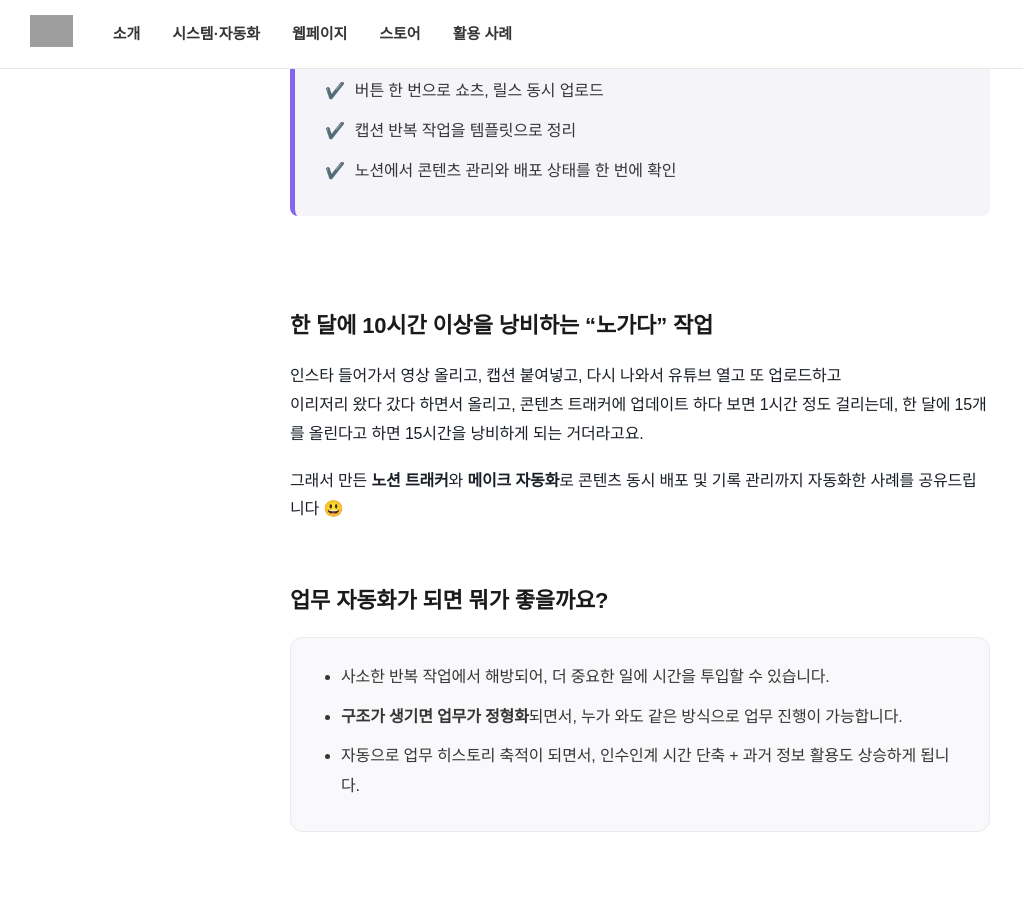
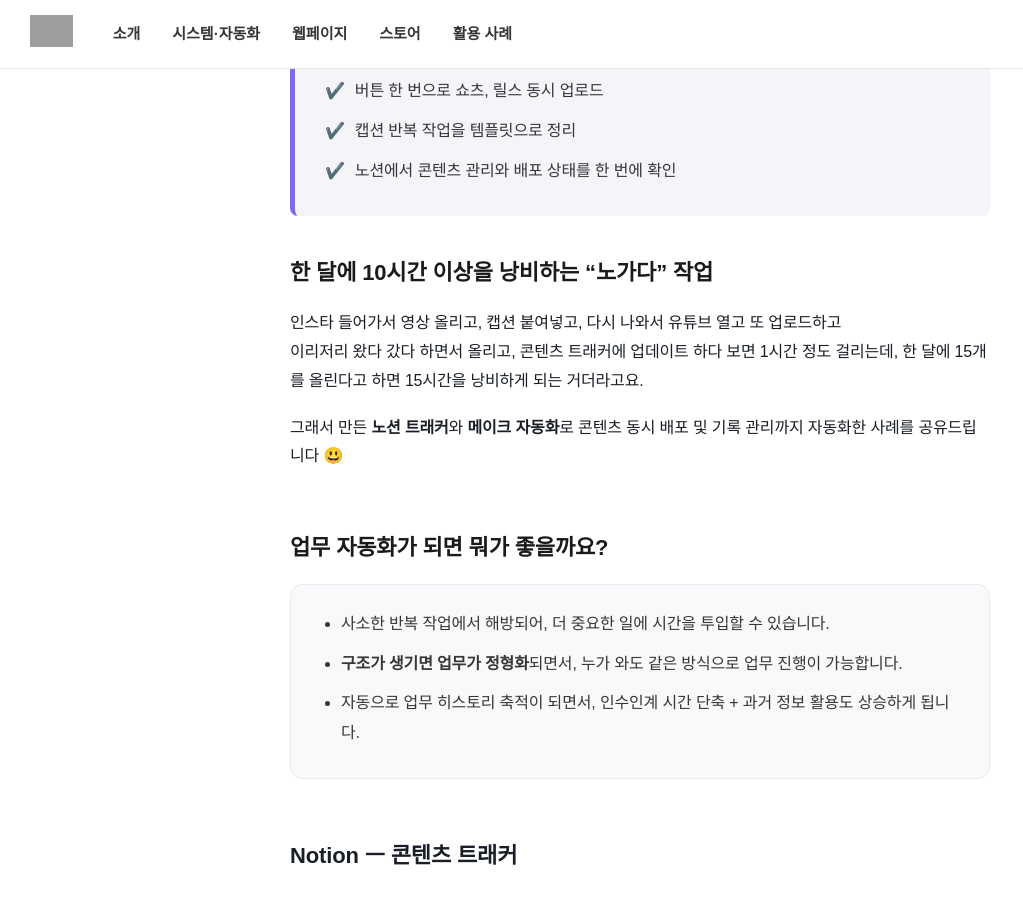
Before and after one commit to nsdlab26/blog, a Jekyll site: the page built from _posts/2026-03-20-sns-automation.md, in a window 1280 px wide and 900 px high, scrolled down 353 px. Shown: the whole window, without its empty margins (0-1023 px from the left). Built offline with Jekyll 4.4.1, drawn with Linux system fonts in a browser that asks for light colours; some web fonts are replaced; grey boxes are pictures that could not be loaded.

Commit message:
Update 2026-03-20-sns-automation.md

```diff
--- a/_posts/2026-03-20-sns-automation.md
+++ b/_posts/2026-03-20-sns-automation.md
@@ -19,7 +19,6 @@ meta_description: "영상 하나로 블로그 글까지. 영상 스크립트 기
 </ul>
 </blockquote>
 <section style="margin-bottom: 60px;">
-<h2 style="font-size: 22px; font-weight: bold; margin-top: 0px; margin-bottom: 20px; line-height: 1.5;"> </h2>
 <h2 style="font-size: 22px; font-weight: bold; margin-top: 0px; margin-bottom: 20px; line-height: 1.5;">한 달에 10시간 이상을 낭비하는 “노가다” 작업</h2>
 <p style="font-size: 16px; font-weight: 400; line-height: 1.8; color: #1a1f27; margin-bottom: 18px;">인스타 들어가서 영상 올리고, 캡션 붙여넣고, 다시 나와서 유튜브 열고 또 업로드하고<br /> 이리저리 왔다 갔다 하면서 올리고, 콘텐츠 트래커에 업데이트 하다 보면 1시간 정도 걸리는데, 한 달에 15개를 올린다고 하면 15시간을 낭비하게 되는 거더라고요.</p>
 <p style="font-size: 16px; font-weight: 400; line-height: 1.8; color: #1a1f27;">그래서 만든 <strong style="font-weight: bold;">노션 트래커</strong>와 <strong style="font-weight: bold;">메이크 자동화</strong>로 콘텐츠 동시 배포 및 기록 관리까지 자동화한 사례를 공유드립니다 😃</p>
@@ -35,7 +34,6 @@ meta_description: "영상 하나로 블로그 글까지. 영상 스크립트 기
 </div>
 </section>
 <section style="margin-bottom: 60px;">
-<h2 style="font-size: 22px; font-weight: bold; margin-bottom: 24px; color: #1a1f27; line-height: 1.5;"> </h2>
 <h2 style="font-size: 22px; font-weight: bold; margin-bottom: 24px; color: #1a1f27; line-height: 1.5;">Notion ㅡ 콘텐츠 트래커</h2>
 <h3 style="font-size: 18px; font-weight: bold; margin-bottom: 12px; line-height: 1.5;">📍 전체적으로 콘텐츠를 한눈에 관리할 수 있습니다.</h3>
 <ul style="font-size: 16px; font-weight: 400; margin-bottom: 24px; padding-left: 20px; line-height: 1.8;">
@@ -49,28 +47,26 @@ meta_description: "영상 하나로 블로그 글까지. 영상 스크립트 기
 <div style="margin-bottom: 10px;"><img style="width: 100%; border-radius: 8px;" src="https://cdn.imweb.me/upload/S20260317e48e798a6d243/af78e5984f5c1.png" alt="" /></div>
 </section>
 <section style="margin-bottom: 60px;">
-<h2 style="font-size: 22px; font-weight: bold; margin-bottom: 24px; color: #1a1f27; line-height: 1.5;"> </h2>
 <h2 style="font-size: 22px; font-weight: bold; margin-bottom: 24px; color: #1a1f27; line-height: 1.5;">Make ㅡ 업로드 자동화</h2>
 <h3 style="font-size: 18px; font-weight: bold; margin-bottom: 12px; line-height: 1.5;">📍 노션에서 버튼을 누르면 업로드가 시작됩니다.</h3>
 <p style="font-size: 16px; font-weight: 400; margin-bottom: 18px; line-height: 1.8;">노션에서 버튼 하나로 자동화가 시작되게 만들었는데, 이 버튼이 업로드 트리거 역할을 합니다. 30초만 기다리면 자동으로 배포가 되니 바로 다른 일에 집중할 수 있습니다.</p>
 <h3 style="font-size: 18px; font-weight: bold; margin-bottom: 12px; line-height: 1.5;">📍 업로드가 완료되면 노션에 ‘완료’로 변경됩니다.</h3>
 <p style="font-size: 16px; font-weight: 400; margin-bottom: 18px; line-height: 1.8;">자동으로 트래커에 반영되니 “이거 언제 올렸지?”, “이거 올렸었나?” 하는 경우가 사라졌어요.</p>
 <div style="font-size: 14px; color: #717680; background-color: #f9f9fb; padding: 12px 20px; border-radius: 6px; display: inline-block; margin-bottom: 18px; font-weight: 400;">* Make 자동화 모듈 ㅡ ‘무료 플랜’ 기준 월 약 120회 사용 가능</div>
-<div style="margin-bottom: 10px;"> </div>
+<div style="margin-bottom: 10px;"> </div>
 <div style="margin-bottom: 10px;"><img style="width: 100%; border-radius: 8px;" src="https://cdn.imweb.me/upload/S20260317e48e798a6d243/fb48b75c8ce08.png" alt="" /></div>
 </section>
 <section style="margin-bottom: 48px;">
 <p style="font-size: 16px; font-weight: 400; line-height: 1.8; color: #1a1f27; margin-bottom: 18px;">창 열었다 닫았다 하고, 올리고 나서 오타 확인하고... 이런 부분을 신경 쓰지 않아도 되는 상태가 되니 하루에 한 시간이나 더 중요한 일에 집중할 수 있게 되더라고요.</p>
 <p style="font-size: 16px; font-weight: 400; line-height: 1.8; color: #1a1f27; margin-bottom: 32px;">이렇게 구조를 만들어두면 누가 와도 할 수 있으니 업무 자체도 자연스럽게 정형화됩니다. 기획부터 업로드까지 전체 프로세스를 자동화할 수는 있지만 아직까지는 완성도가 떨어지더라고요.</p>
-<p style="font-size: 16px; font-weight: 400; line-height: 1.8; color: #1a1f27; margin-bottom: 32px;"> </p>
+<p style="font-size: 16px; font-weight: 400; line-height: 1.8; color: #1a1f27; margin-bottom: 32px;"> </p>
 <div style="font-size: 16px; font-weight: bold; color: #1a1f27; background-color: #f5f4f8; padding: 25px 30px; border-radius: 12px; line-height: 1.8;">혹시 비슷하게 반복 작업에 시간을 쓰고 계신다면, 지금 당장 사람을 대체하는 완벽한 자동화보다는<br /> <strong style="color: #8366ee; font-weight: bold;">“한 번 덜 하게 만드는 구조”</strong>부터 만들어보셔도 좋을 것 같습니다 🙂</div>
 </section>
   <br>
-<!-- 카톡 채널 링크 섹션 -->
 <section style="margin-top: 50px; margin-bottom: 20px;">
     <a href="https://www.nsdlab.kr/main/?idx=13" target="_blank" style="display: inline-block; padding: 12px 24px; font-size: 16px; font-weight: bold; color: #ffffff; background-color: #8366ee; border-radius: 8px; text-decoration: none; box-shadow: 0 2px 6px rgba(131, 102, 238, 0.2);">
         🎁 카톡 채널 친구하고 0원에 구매하기!
     </a>
 </section>
-<p style="margin-top: 32px;"> </p>
+<p style="margin-top: 32px;"> </p>
 </div>
```
